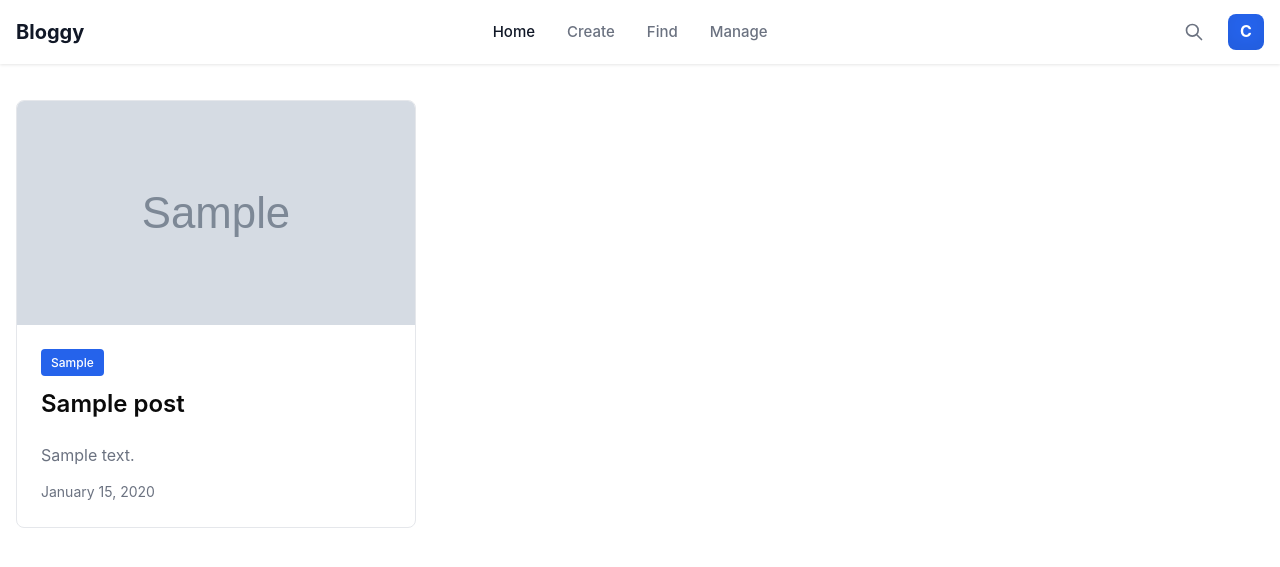
After one commit to CloudsifyV2/project2_WebsiteDevelopment, a PHP site: page /hub.php in a window 1280 px wide. The commit adds this page. Shown: the top 567 px of the page. Run offline with PHP 8.4, Linux system fonts and the light colour scheme; tables that the repository leaves empty or names only in its code hold one stand-in row (values such as "Sample post"); grey boxes marked "Sample" are stand-in pictures.

Commit message:
A lot, lot of work

```diff
--- a/components/navbar.php
+++ b/components/navbar.php
@@ -3,21 +3,20 @@
 <head>
     <meta charset="UTF-8">
     <meta name="viewport" content="width=device-width, initial-scale=1.0">
-    <link rel="stylesheet" href="/styles/nav.css">
+    <link rel="stylesheet" href="styles/nav.css">
 </head>
 <body>
     <nav class="navbar" id="navbar">
         <div class="navbar-container">
         <a href="#" class="navbar-logo">
-            <span>Blogs</span>
+            <span>Bloggy</span>
         </a>
 
         <ul class="navbar-menu">
-            <li><a href="#" class="active">Home</a></li>
-            <li><a href="#">Button 2</a></li>
-            <li><a href="#">Button 3</a></li>
-            <li><a href="#">Button 4</a></li>
-            <li><a href="#">Button 5</a></li>
+            <li><a href="hub.php" class="active">Home</a></li>
+            <li><a href="#">Create</a></li>
+            <li><a href="#">Find</a></li>
+            <li><a href="#">Manage</a></li>
         </ul>
 
         <div class="navbar-actions">
--- a/do_login_check.php
+++ /dev/null
@@ -1,5 +0,0 @@
-<?php
-
-
-
-?>
--- /dev/null
+++ b/hub.php
@@ -0,0 +1,65 @@
+<?php
+session_start();
+require_once __DIR__ . '/config/MySQL.php';
+include 'components/navbar.php';
+
+// Function to create a URL-friendly slug
+function slugify($text) {
+    $text = preg_replace('~[^\pL\d]+~u', '-', $text); // replace non letters/digits by -
+    $text = iconv('utf-8', 'us-ascii//TRANSLIT', $text);
+    $text = preg_replace('~[^-\w]+~', '', $text);
+    $text = trim($text, '-');
+    $text = preg_replace('~-+~', '-', $text);
+    $text = strtolower($text);
+    return empty($text) ? 'n-a' : $text;
+}
+?>
+<!DOCTYPE html>
+<html lang="en">
+<head>
+    <meta charset="UTF-8">
+    <meta name="viewport" content="width=device-width, initial-scale=1.0">
+    <link rel="stylesheet" href="styles/hub.css">
+    <title>Bloggy</title>
+</head>
+<body>
+<main class="container">
+    <div class="blog-grid">
+        <?php
+        $sql = "SELECT * FROM posts ORDER BY date_posted DESC";
+        $result = $conn->query($sql);
+
+        if ($result && $result->num_rows > 0) {
+            while ($row = $result->fetch_assoc()) {
+                $tagsArray = explode(',', $row['tags']);
+                $slug = slugify($row['title']);
+                $url = "post_content.php?id={$row['id']}&slug={$slug}";
+                ?>
+                <article class="blog-card" data-tags="<?php echo htmlspecialchars($row['tags']); ?>" onclick="window.location='<?php echo $url; ?>'">
+                    <div class="blog-card-image-container">
+                        <img src="<?php echo htmlspecialchars($row['image_url']); ?>" alt="<?php echo htmlspecialchars($row['title']); ?>" class="blog-card-image">
+                    </div>
+                    <div class="blog-card-header">
+                        <div class="blog-card-tags">
+                            <?php foreach ($tagsArray as $t): ?>
+                                <span class="card-tag"><?php echo trim($t); ?></span>
+                            <?php endforeach; ?>
+                        </div>
+                        <h2 class="blog-card-title"><?php echo htmlspecialchars($row['title']); ?></h2>
+                    </div>
+                    <div class="blog-card-content">
+                        <p class="blog-card-excerpt"><?php echo htmlspecialchars($row['excerpt']); ?></p>
+                        <p class="blog-card-date"><?php echo date('F j, Y', strtotime($row['date_posted'])); ?></p>
+                    </div>
+                </article>
+                <?php
+            }
+        } else {
+            echo '<p>No posts found.</p>';
+        }
+        $conn->close();
+        ?>
+    </div>
+</main>
+</body>
+</html>
--- a/login.php
+++ b/login.php
@@ -3,7 +3,7 @@
 <head>
     <meta charset="UTF-8">
     <meta name="viewport" content="width=device-width, initial-scale=1.0">
-    <link rel="stylesheet" href="/styles/login.css">
+    <link rel="stylesheet" href="styles/login.css">
     <title>Bloggy</title>
 </head>
 <body>
@@ -13,7 +13,7 @@
             <p class="description">Enter your credentials to access your account</p>
         </header>
 
-        <form class="login-form" action="do_login_check.php" method="POST">
+        <form class="login-form" action="DO/do_login_check.php" method="POST">
             <label class="subtitle" for="email">Email</label>
             <input type="email" id="email" name="email" placeholder="Enter your email" required>
             <br>
@@ -22,7 +22,7 @@
             <br>
             <button type="submit">Login</button>
 
-            <p class="reghere">Don't have an account? <a href="/register.php"><span>Register Here</span></a></p>
+            <p class="reghere">Don't have an account? <a href="register.php"><span>Register Here</span></a></p>
         </form>
     </div>
 </body>
--- a/styles/content.css
+++ b/styles/content.css
@@ -81,5 +81,6 @@ h1 {
     background-color: #1f2937;
     color: #fff;
     border-radius: 12px;
-    padding: 2px 8px;
+    padding: 4px 8px;
+    margin-left: 5px;
 }
--- /dev/null
+++ b/styles/hub.css
@@ -0,0 +1,215 @@
+* {
+    margin: 0;
+    padding: 0;
+    box-sizing: border-box;
+}
+
+body {
+    font-family: -apple-system, BlinkMacSystemFont, 'Segoe UI', Roboto, 'Helvetica Neue', Arial, sans-serif;
+    line-height: 1.6;
+    color: #0a0a0a;
+    background-color: #ffffff;
+}
+
+h1 {
+    font-size: 2.5rem;
+    font-weight: 700;
+    line-height: 1.2;
+    margin-bottom: 0.5rem;
+}
+
+h2 {
+    font-size: 1.5rem;
+    font-weight: 600;
+    line-height: 1.3;
+}
+
+h3 {
+    font-size: 1.25rem;
+    font-weight: 600;
+    line-height: 1.4;
+}
+
+p {
+    font-size: 1rem;
+    line-height: 1.6;
+}
+
+.container {
+    max-width: 1280px;
+    margin: 0 auto;
+    margin-top: 100px;
+    padding: 0 1rem;
+}
+
+/* Header */
+header {
+    border-bottom: 1px solid #e5e7eb;
+    padding: 2rem 0;
+}
+
+.header-content {
+    margin-bottom: 0.5rem;
+}
+
+.subtitle {
+    color: #6b7280;
+}
+
+/* Main */
+main {
+    padding: 2rem 0;
+}
+
+/* Tag Filter */
+.filter-section {
+    margin-bottom: 2rem;
+}
+
+.filter-section h3 {
+    margin-bottom: 1rem;
+}
+
+.tag-filters {
+    display: flex;
+    flex-wrap: wrap;
+    gap: 0.5rem;
+}
+
+.tag-badge {
+    display: inline-flex;
+    align-items: center;
+    padding: 0.375rem 0.75rem;
+    border-radius: 0.375rem;
+    font-size: 0.875rem;
+    font-weight: 500;
+    cursor: pointer;
+    transition: all 0.2s;
+    border: 1px solid transparent;
+}
+
+.tag-badge.active {
+    background-color: #2563eb;
+    color: #ffffff;
+}
+
+.tag-badge.inactive {
+    background-color: transparent;
+    color: #0a0a0a;
+    border-color: #e5e7eb;
+}
+
+.tag-badge.inactive:hover {
+    background-color: #f9fafb;
+}
+
+/* Blog Grid */
+.blog-grid {
+    display: grid;
+    grid-template-columns: 1fr;
+    gap: 1.5rem;
+}
+
+@media (min-width: 768px) {
+    .blog-grid {
+        grid-template-columns: repeat(2, 1fr);
+    }
+}
+
+@media (min-width: 1024px) {
+    .blog-grid {
+        grid-template-columns: repeat(3, 1fr);
+    }
+}
+
+/* Blog Card */
+.blog-card {
+    border: 1px solid #e5e7eb;
+    border-radius: 0.5rem;
+    overflow: hidden;
+    background-color: #ffffff;
+    transition: box-shadow 0.3s;
+    cursor: pointer;
+}
+
+.blog-card:hover {
+    box-shadow: 0 10px 15px -3px rgba(0, 0, 0, 0.1), 0 4px 6px -2px rgba(0, 0, 0, 0.05);
+}
+
+.blog-card-image-container {
+    width: 100%;
+    aspect-ratio: 16 / 9;
+    overflow: hidden;
+}
+
+.blog-card-image {
+    width: 100%;
+    height: 100%;
+    object-fit: cover;
+    transition: transform 0.3s;
+}
+
+.blog-card:hover .blog-card-image {
+    transform: scale(1.05);
+}
+
+.blog-card-header {
+    padding: 1.5rem;
+}
+
+.blog-card-tags {
+    display: flex;
+    flex-wrap: wrap;
+    gap: 0.5rem;
+    margin-bottom: 0.75rem;
+}
+
+.card-tag {
+    display: inline-flex;
+    align-items: center;
+    padding: 0.25rem 0.625rem;
+    border-radius: 0.25rem;
+    font-size: 0.75rem;
+    font-weight: 500;
+    background-color: #2563eb;
+    color: #FFF;
+}
+
+.blog-card-title {
+    display: -webkit-box;
+    -webkit-line-clamp: 2;
+    -webkit-box-orient: vertical;
+    overflow: hidden;
+}
+
+.blog-card-content {
+    padding: 0 1.5rem 1.5rem 1.5rem;
+}
+
+.blog-card-excerpt {
+    color: #6b7280;
+    display: -webkit-box;
+    -webkit-line-clamp: 3;
+    -webkit-box-orient: vertical;
+    overflow: hidden;
+    margin-bottom: 0.75rem;
+}
+
+.blog-card-date {
+    color: #6b7280;
+    font-size: 0.875rem;
+}
+
+/* No Results */
+.no-results {
+    text-align: center;
+    padding: 3rem 0;
+}
+
+.no-results p {
+    color: #6b7280;
+}
+
+.hidden {
+    display: none;
+}
```
Also changed, not shown: DO/do_login_check.php (added, +56 -0 lines), DO/do_register.php (added, +76 -0 lines), index.php (+10 -42 lines), post_content.php (+43 -29 lines), register.php (+6 -3 lines).
